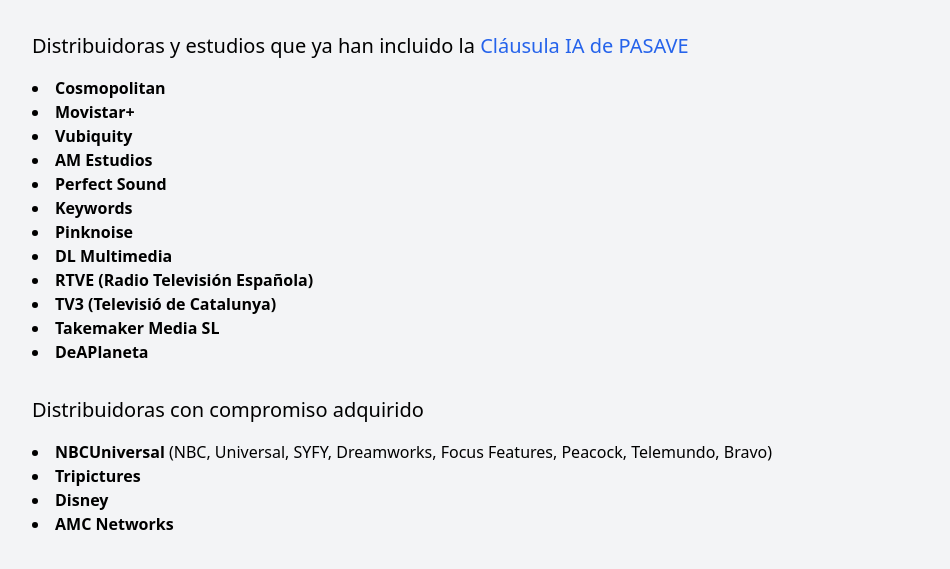
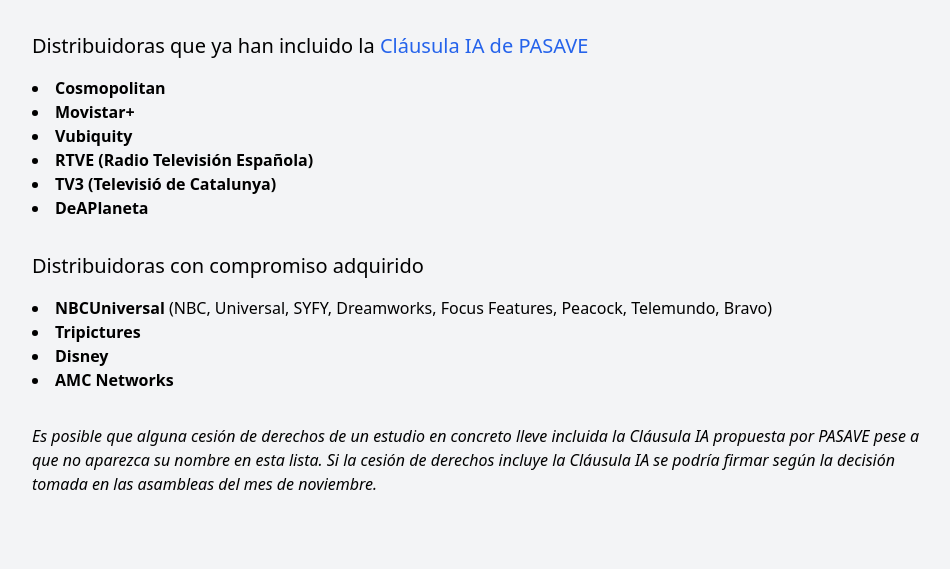
Before and after one commit to mutsuda/pasave.github.io, a Jekyll site: the page built from oklist.md, in a window 1280 px wide. Shown: the top 569 px of the page, without its empty margins (160-1110 px from the left). Built offline with Jekyll 4.4.1, drawn with Linux system fonts in a browser that asks for light colours.

Commit message:
reformated oklist

```diff
--- a/oklist.md
+++ b/oklist.md
@@ -4,19 +4,13 @@
 ---
 
 
-<div class="text-xl pb-4">Distribuidoras y estudios que ya han incluido la <a href="/clausula" class="font-medium text-blue-600 dark:text-blue-500 hover:underline">Cláusula IA de PASAVE</a></div>
+<div class="text-xl pb-4">Distribuidoras que ya han incluido la <a href="/clausula" class="font-medium text-blue-600 dark:text-blue-500 hover:underline">Cláusula IA de PASAVE</a></div>
 <ul class="list-disc list-inside">
 	<li class="font-bold">Cosmopolitan</li>
 	<li class="font-bold">Movistar+</li>
 	<li class="font-bold">Vubiquity</li>
-	<li class="font-bold">AM Estudios</li>
-	<li class="font-bold">Perfect Sound</li>
-	<li class="font-bold">Keywords</li>
-	<li class="font-bold">Pinknoise</li>
-	<li class="font-bold">DL Multimedia</li>
 	<li class="font-bold">RTVE (Radio Televisión Española)</li>
 	<li class="font-bold">TV3 (Televisió de Catalunya)</li>
-	<li class="font-bold">Takemaker Media SL</li>
 	<li class="font-bold">DeAPlaneta</li>
 </ul>
 
@@ -29,3 +23,6 @@
 	<li class="font-bold">Disney</li>
 	<li class="font-bold">AMC Networks</li>
 </ul>
+
+
+<div class="pt-8 italic">Es posible que alguna cesión de derechos de un estudio en concreto <span class="font-medium">lleve incluida la Cláusula IA propuesta por PASAVE</span> pese a que no aparezca su nombre en esta lista. Si la cesión de derechos incluye la Cláusula IA se podría firmar según la decisión tomada en las asambleas del mes de noviembre.</div>
```
Also changed, not shown: css/tailwind.css.
